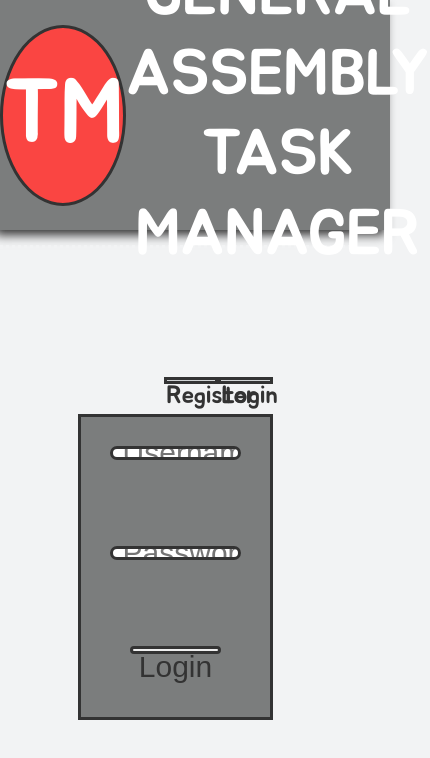
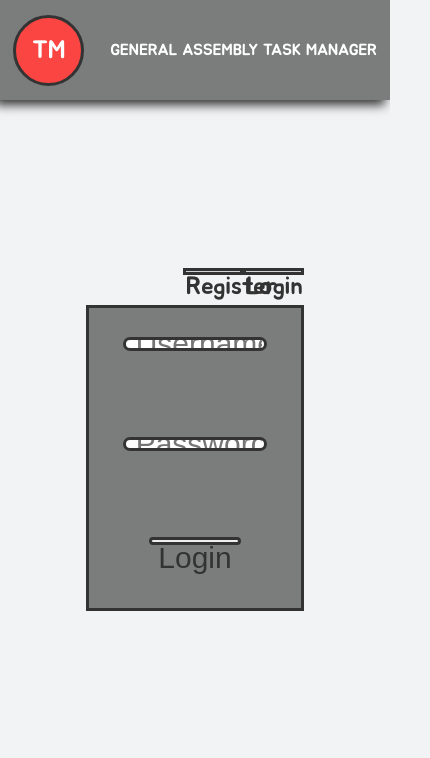
Before and after one commit to marietrull/Task_Manager_Project_3_API, a React (Create React App) app in the folder task-manager/: page / in a window 390 px wide. Shown: the top 758 px of the page, 430 px wide, since content can reach past the window. Built offline with nearby package versions, Linux system fonts and the light colour scheme.

Commit message:
Header is responsive

```diff
--- a/task-manager/src/App.css
+++ b/task-manager/src/App.css
@@ -1,13 +1,56 @@
+/*@-ms-viewport{
+  width: device-width;
+}*/
 
-body {
-  font-family:'Jua', sans-serif;
-  background-color: #F2F3F4;
+@media (min-width: 375px) {
+
+  .Header {
+    display: flex;
+    justify-content: space-around;
+    align-items: center;
+    height: 100px;
+    background-color:#7B7D7D;
+    box-shadow: -5px 5px 10px #333;
+  }
+  .Logo {
+    display: flex;
+    justify-content: center;
+    align-items: center;
+    height: 65px;
+    width:65px;
+    border-radius: 50%;
+    background-color: #fa4542;
+    font-size:25px;
+    color: rgb(255,255,255);
+    border: 3px solid #333;
+  }
+  .HeadingContain {
+    display: flex;
+    flex-direction: column;
+    align-items: center;
+  }
+  .Heading {
+    font-size: 100%;
+    color: #fff;
+  }
+  .Welcome {
+    color: #fff;
+    font-size: 15px;
+    margin-top: 10px;
+  }
+  #logoutButton {
+    border:3px solid #333;
+    font-size: 12px;
+    padding-left: 6px;
+    height: 15%;
+    width: 15%;
+    float: right;
+  }
 }
 
-.App {
-  text-align: center;
-}
 
+
+@media (min-width:925px){
   .Header {
 
     display: flex;
@@ -16,9 +59,7 @@
     height: 230px;
     background-color:#7B7D7D;
     box-shadow: -5px 5px 10px #333;
-
   }
-
   .Logo {
     display: flex;
     justify-content: center;
@@ -30,15 +71,6 @@
     font-size:90px;
     color: rgb(255,255,255);
     border: 3px solid #333;
-
-
-}
-
-
-.Heading {
-  font-size: 400%;
-  color: #fff;
-
   }
   .HeadingContain {
     display: flex;
@@ -46,24 +78,14 @@
     align-items: center;
     margin-right: 100px;
   }
-
-
+  .Heading {
+    font-size: 400%;
+    color: #fff;
+  }
   .Welcome {
     color: #fff;
     font-size: 35px;
   }
-
-#logoutNone {
-  visibility: hidden;
-  border:3px solid #333;
-  font-size: 15px;
-  padding-left: 10px;
-  height: 15%;
-  width: 10%;
-  float: right;
-}
-
-
 
   #logoutButton {
     border:3px solid #333;
@@ -73,3 +95,22 @@
     width: 10%;
     float: right;
   }
+
+}
+
+
+body {
+  font-family:'Jua', sans-serif;
+  background-color: #F2F3F4;
+}
+
+
+.App {
+  text-align: center;
+}
+
+
+
+#logoutNone {
+    visibility: hidden;
+}
```
Lines whose indentation alone changed are shown as unchanged.
